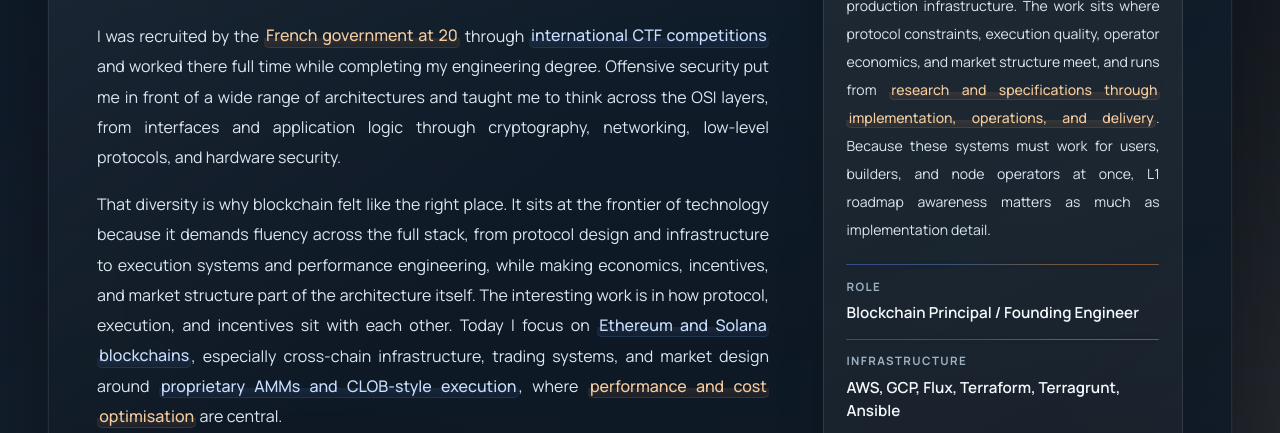
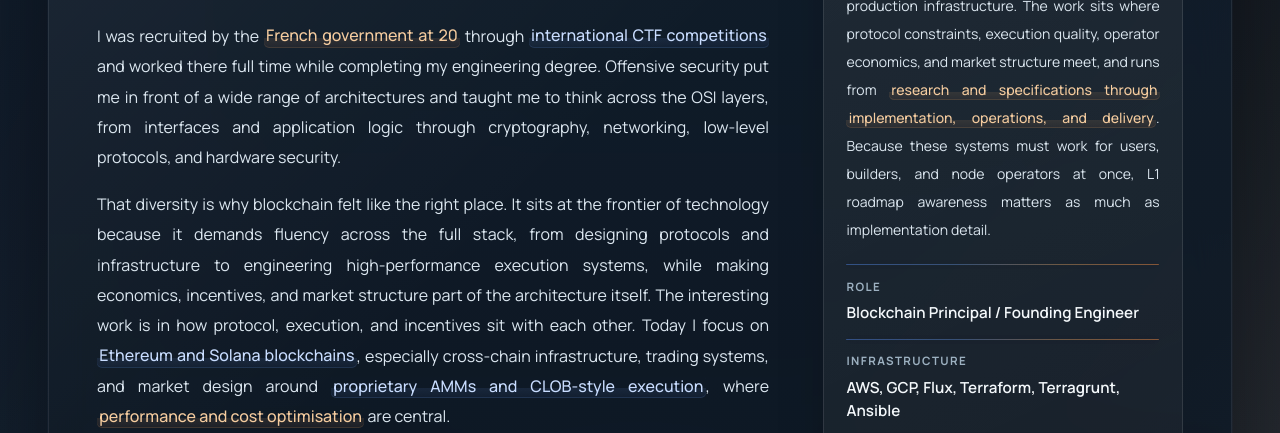
Before and after one commit to v4lproik/v4lproik.github.io, a website: page index.html in a window 1280 px wide. Shown: the part 367-800 px from the top of the page. Drawn offline with Linux system fonts and the light colour scheme.

Commit message:
refactor(home): sharpen full-stack copy

```diff
--- a/index.html
+++ b/index.html
@@ -224,8 +224,8 @@
                       <p class="reading-copy mt-4">
                         That diversity is why blockchain felt like the right place. It sits at the
                         frontier of technology because it demands fluency across the full stack,
-                        from protocol design and infrastructure to execution systems and performance
-                        engineering, while making economics, incentives, and market structure part
+                        from designing protocols and infrastructure to engineering high-performance
+                        execution systems, while making economics, incentives, and market structure part
                         of the architecture itself. The interesting work is in how protocol,
                         execution, and incentives sit with each other. Today I focus on
                         <span class="copy-highlight copy-highlight-tech">Ethereum and Solana blockchains</span>,
```
